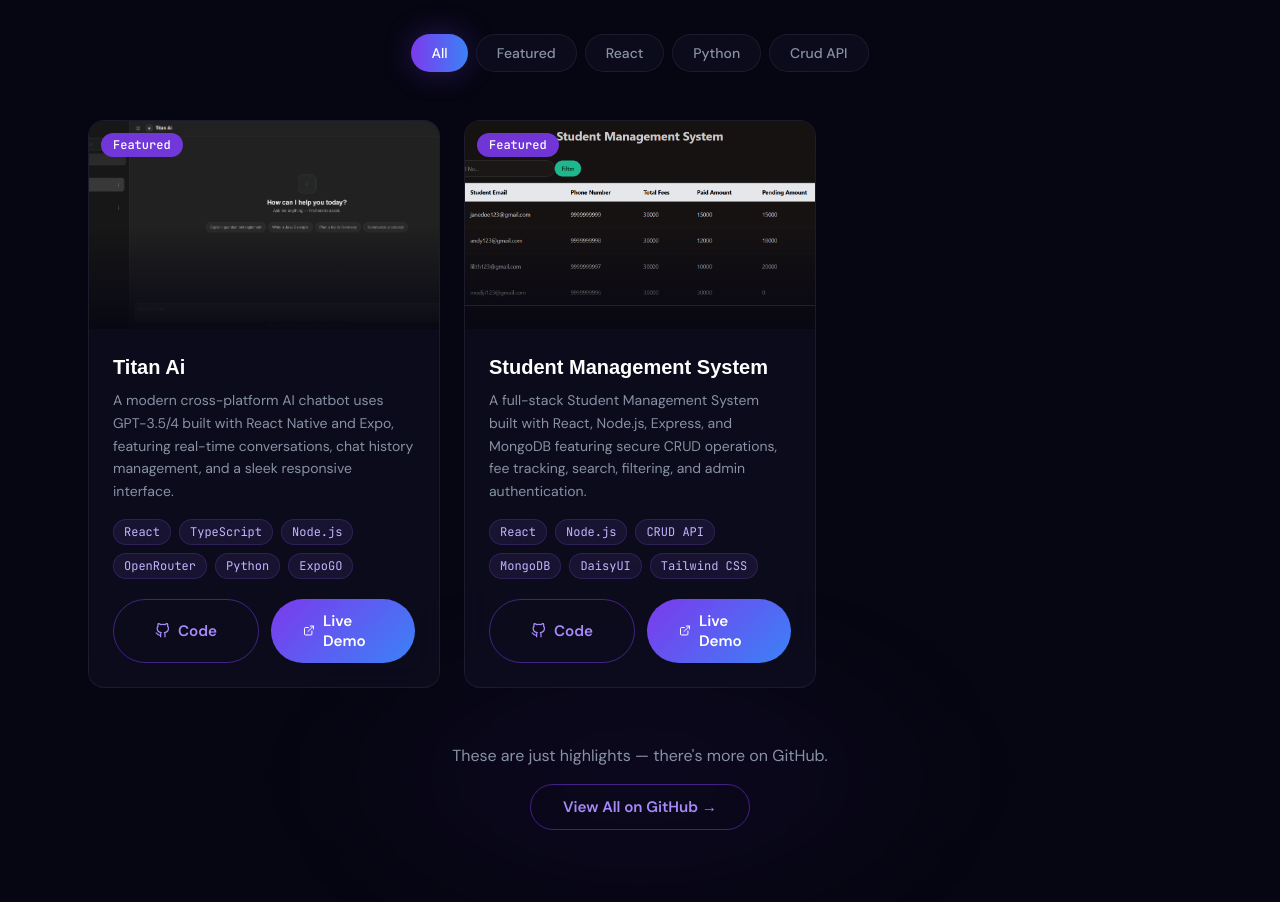
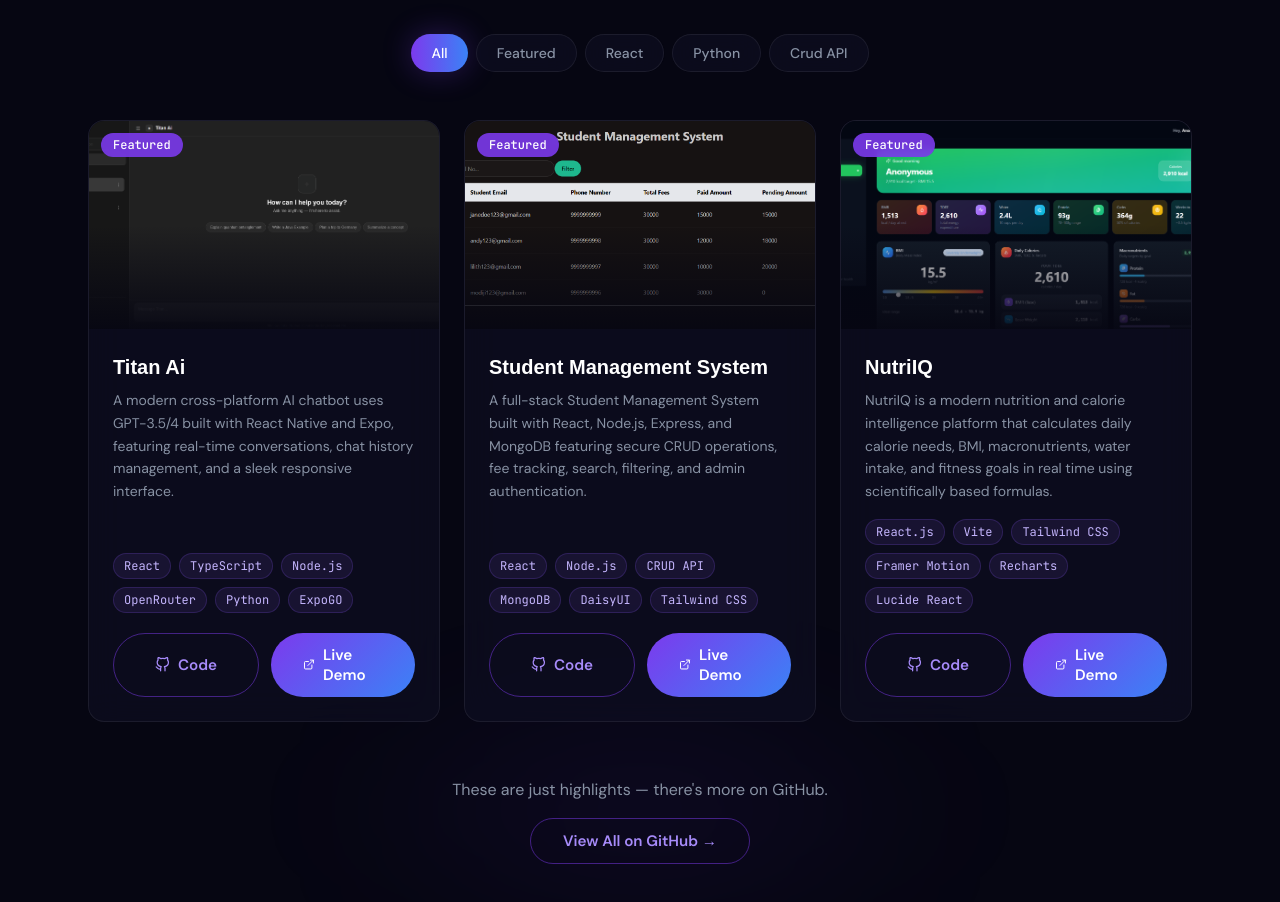
Before and after one commit to Arshan10-dev/Portfolio, a React (Vite) app: page / in a window 1280 px wide. Shown: the part 2960-3862 px from the top of the page. Built offline with nearby package versions, Linux system fonts and the light colour scheme; a web font is replaced by a local one.

Commit message:
Added NutriIQ

```diff
--- a/src/data/projects.js
+++ b/src/data/projects.js
@@ -3,6 +3,7 @@
 //   title, description, image (URL or local), tags, github, live
 import titanaiImg from "../assets/titanai.png";
 import smsImg from "../assets/Sms.png";
+import cncImg from "../assets/cnc.png";
 
 export const projects = [
   {
@@ -25,4 +26,14 @@ export const projects = [
     live: "https://student-management-system-frontend-5ts5.onrender.com",
     featured: true,
   },
+  {
+    id: 3,
+    title: "NutriIQ",
+    description: "NutriIQ is a modern nutrition and calorie intelligence platform that calculates daily calorie needs, BMI, macronutrients, water intake, and fitness goals in real time using scientifically based formulas.",
+    image: cncImg,
+    tags: ["React.js", "Vite", "Tailwind CSS", "Framer Motion", "Recharts", "Lucide React"],
+    github: "https://github.com/Arshan10-dev/NutriIQ",
+    live: "https://nutriiq-03gf.onrender.com",
+    featured: true,
+  },
 ];
```
Also changed, not shown: src/assets/cnc.png (added).
